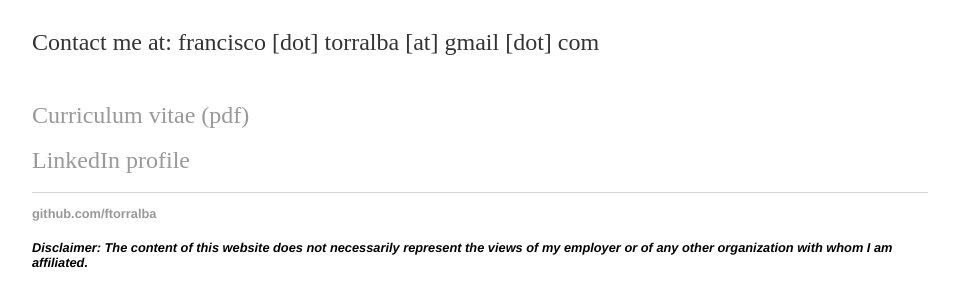
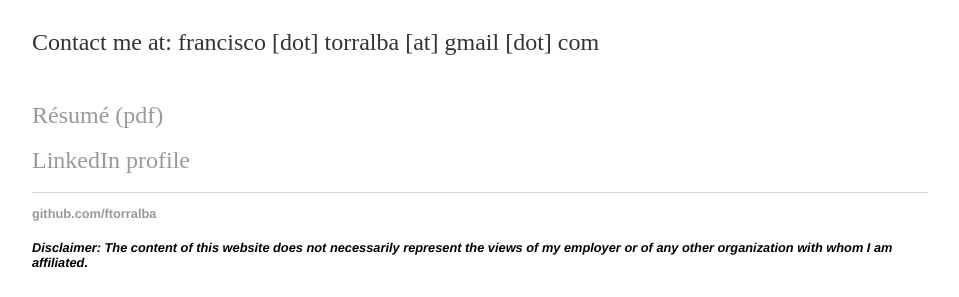
Before and after one commit to ftorralba/ftorralba.github.io, a Jekyll site: the page built from index.html, in a window 1280 px wide. Shown: the part 411-708 px from the top of the page, without its empty margins (160-1119 px from the left). Built offline with Jekyll 4.4.1, drawn with Linux system fonts in a browser that asks for light colours.

Commit message:
Update index.html

```diff
--- a/index.html
+++ b/index.html
@@ -12,7 +12,7 @@ title: Francisco Torralba
 
 	<p>Contact me at: francisco [dot] torralba [at] gmail [dot] com</p>
 	</br>
-        <a style='font-size: 1.5em;' href="FTorralba_Resume_short_20220305.pdf" download="FTorralba_Resume_short_20220305.pdf">Curriculum vitae (pdf)</a>
+        <a style='font-size: 1.5em;' href="FTorralba_Resume_short_20220305.pdf" download="FTorralba_Resume_short_20220305.pdf">R&eacutesum&eacute (pdf)</a>
         </br>
  	</br>
 	<a style='font-size: 1.5em;' href="https://www.linkedin.com/in/franciscotorralba/">LinkedIn profile</a>
```
